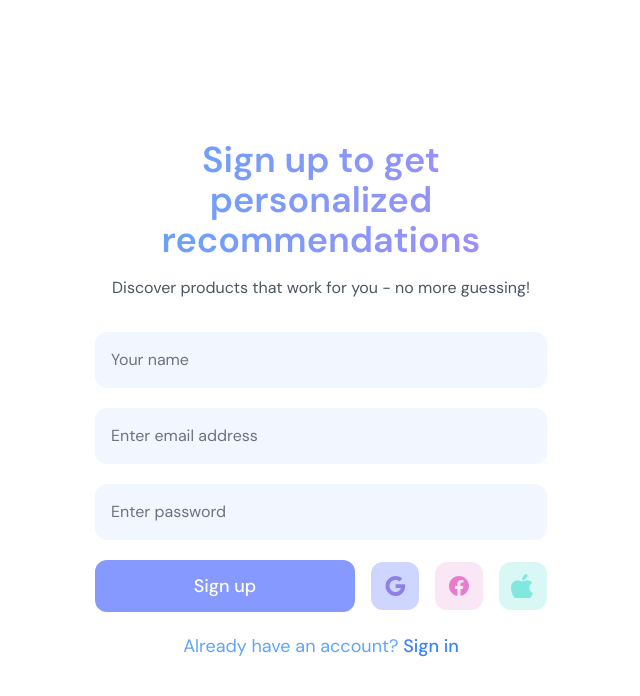
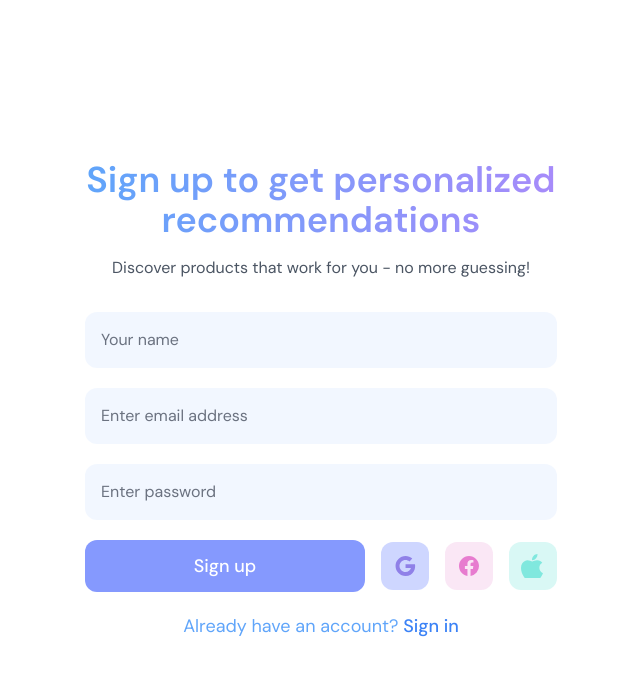
Before and after one commit to Btocode/skinsight__frontend, a Next.js app: page /sign-up in a window 1280 px wide. Shown: the top 696 px of the page, without its empty margins (319-959 px from the left). Built offline with nearby package versions, Linux system fonts and the light colour scheme.

Commit message:
refactor(SignUp): change signup form width

```diff
--- a/src/app/(auth)/_components/SignUpForm.tsx
+++ b/src/app/(auth)/_components/SignUpForm.tsx
@@ -18,7 +18,7 @@ import Link from "next/link";
  */
 const SignUpForm = () => {
   return (
-    <div className="bg-white rounded-3xl w-full lg:w-[500px] mx-auto p-6 relative">
+    <div className="bg-white rounded-3xl w-full lg:w-[520px] mx-auto p-6 relative">
       <div className="text-center mb-8">
         <h1 className="text-4xl font-semibold mb-4 bg-gradient-to-r from-blue-400 to-violet-400 text-transparent bg-clip-text">
           Sign up to get personalized recommendations
```
